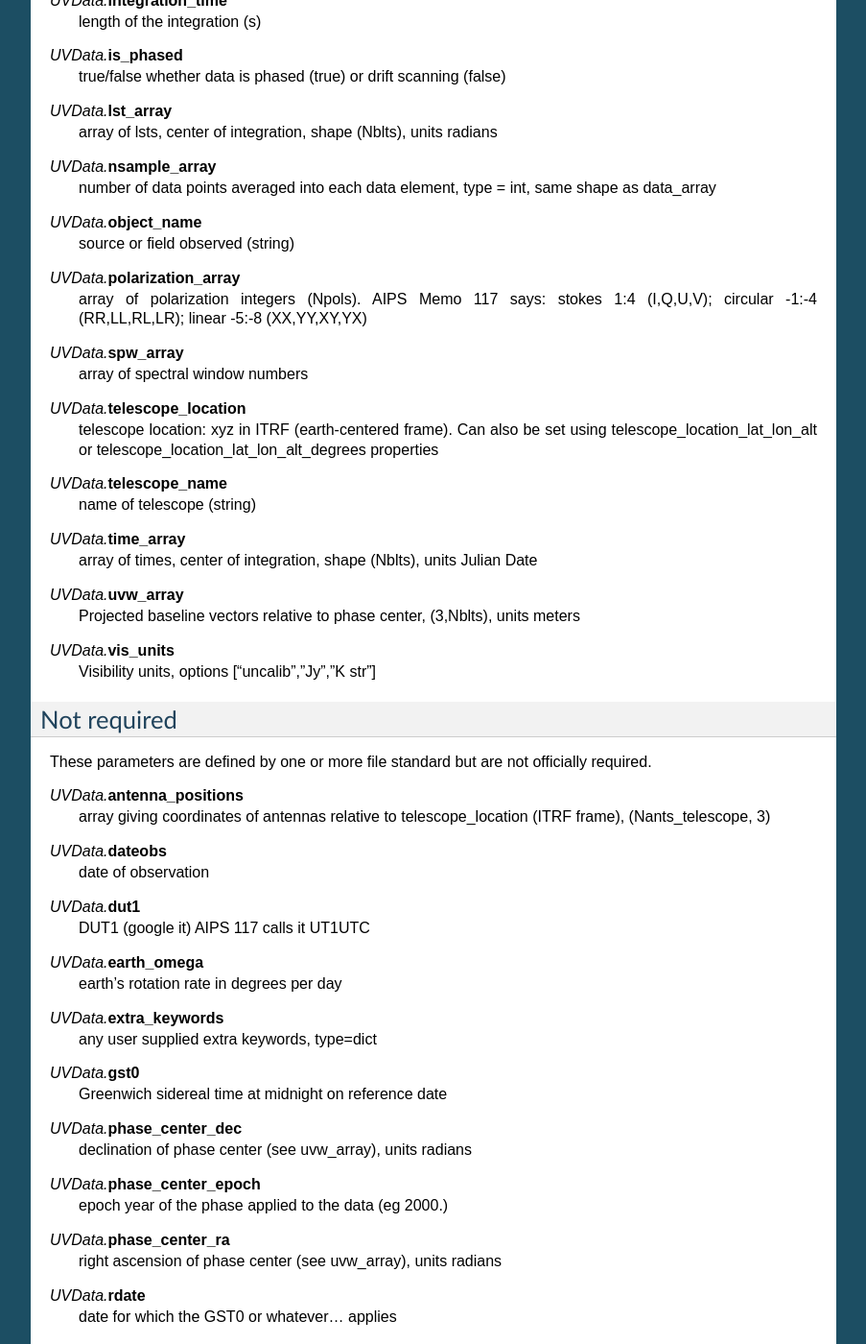
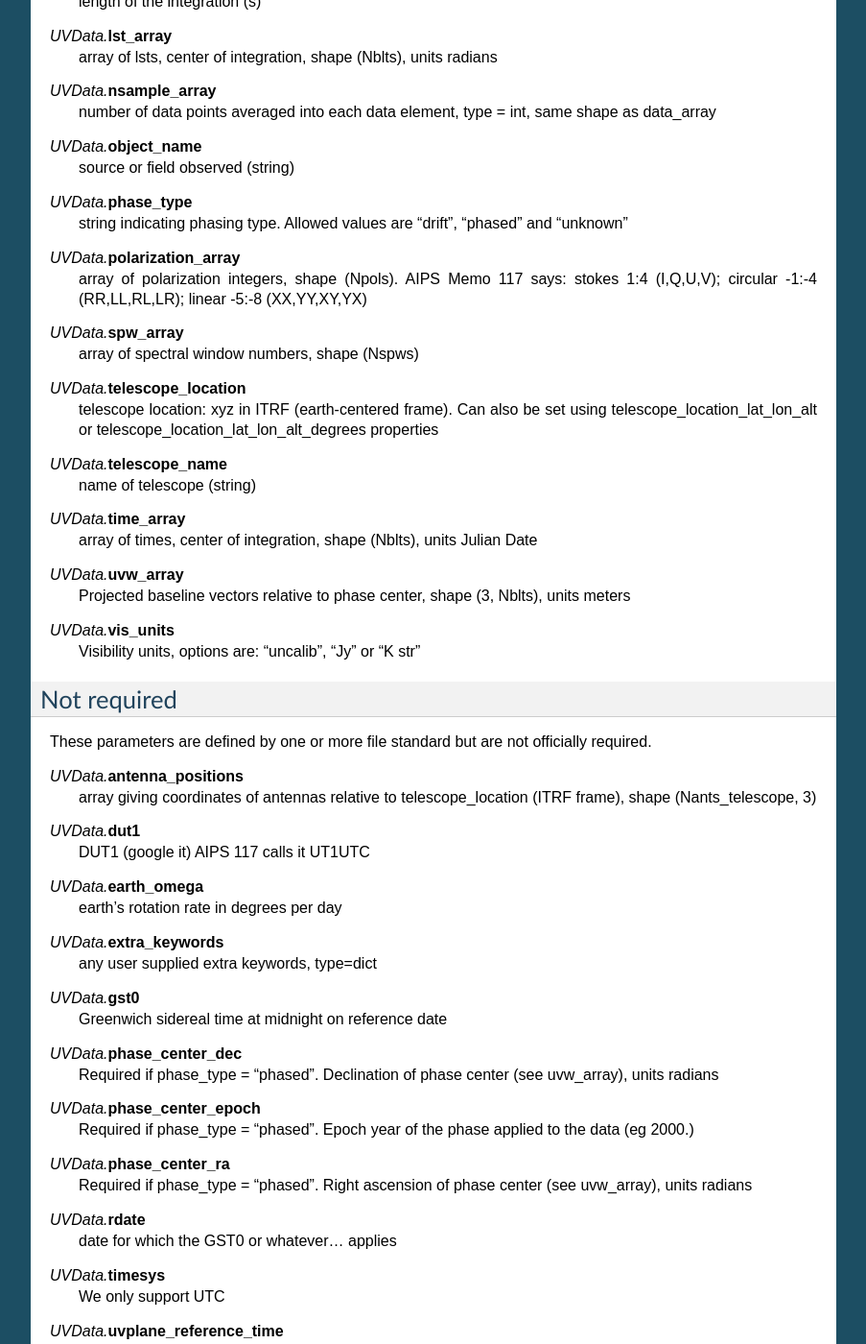
Before and after one commit to RadioAstronomySoftwareGroup/pyuvdata, a Sphinx documentation site: the page built from docs/parameters.rst, in a window 1280 px wide and 1400 px high, scrolled down 1454 px. Shown: the whole window at 96% size, without its empty margins (198-1101 px from the left). Built offline with Sphinx 7.4.7, drawn with Linux system fonts in a browser that asks for light colours; some of the changed text lies outside the part shown.

Commit message:
update parameters.rst

```diff
--- a/docs/parameters.rst
+++ b/docs/parameters.rst
@@ -57,7 +57,7 @@ These parameters are required to make most kinds of uv data files.  In many case
      boolean flag, True is flagged, same shape as data_array.
 
 *UVData.*\ **freq_array**
-     array of frequencies, shape (Nspws,Nfreqs), units Hz
+     array of frequencies, shape (Nspws, Nfreqs), units Hz
 
 *UVData.*\ **history**
      string of history, units English
@@ -68,9 +68,6 @@ These parameters are required to make most kinds of uv data files.  In many case
 *UVData.*\ **integration_time**
      length of the integration (s)
 
-*UVData.*\ **is_phased**
-     true/false whether data is phased (true) or drift scanning (false)
-
 *UVData.*\ **lst_array**
      array of lsts, center of integration, shape (Nblts), units radians
 
@@ -80,11 +77,14 @@ These parameters are required to make most kinds of uv data files.  In many case
 *UVData.*\ **object_name**
      source or field observed (string)
 
+*UVData.*\ **phase_type**
+     string indicating phasing type. Allowed values are "drift", "phased" and "unknown"
+
 *UVData.*\ **polarization_array**
-     array of polarization integers (Npols). AIPS Memo 117 says: stokes 1:4 (I,Q,U,V);  circular -1:-4 (RR,LL,RL,LR); linear -5:-8 (XX,YY,XY,YX)
+     array of polarization integers, shape (Npols). AIPS Memo 117 says: stokes 1:4 (I,Q,U,V);  circular -1:-4 (RR,LL,RL,LR); linear -5:-8 (XX,YY,XY,YX)
 
 *UVData.*\ **spw_array**
-     array of spectral window numbers
+     array of spectral window numbers, shape (Nspws)
 
 *UVData.*\ **telescope_location**
      telescope location: xyz in ITRF (earth-centered frame). Can also be set using telescope_location_lat_lon_alt or telescope_location_lat_lon_alt_degrees properties
@@ -96,10 +96,10 @@ These parameters are required to make most kinds of uv data files.  In many case
      array of times, center of integration, shape (Nblts), units Julian Date
 
 *UVData.*\ **uvw_array**
-     Projected baseline vectors relative to phase center, (3,Nblts), units meters
+     Projected baseline vectors relative to phase center, shape (3, Nblts), units meters
 
 *UVData.*\ **vis_units**
-     Visibility units, options ["uncalib","Jy","K str"]
+     Visibility units, options are: "uncalib", "Jy" or "K str"
 
 Not required
 ----------------
@@ -107,10 +107,7 @@ These parameters are defined by one or more file standard but are not officially
 
 
 *UVData.*\ **antenna_positions**
-     array giving coordinates of antennas relative to telescope_location (ITRF frame), (Nants_telescope, 3)
-
-*UVData.*\ **dateobs**
-     date of observation
+     array giving coordinates of antennas relative to telescope_location (ITRF frame), shape (Nants_telescope, 3)
 
 *UVData.*\ **dut1**
      DUT1 (google it) AIPS 117 calls it UT1UTC
@@ -125,13 +122,13 @@ These parameters are defined by one or more file standard but are not officially
      Greenwich sidereal time at midnight on reference date
 
 *UVData.*\ **phase_center_dec**
-     declination of phase center (see uvw_array), units radians
+     Required if phase_type = "phased". Declination of phase center (see uvw_array), units radians
 
 *UVData.*\ **phase_center_epoch**
-     epoch year of the phase applied to the data (eg 2000.)
+     Required if phase_type = "phased". Epoch year of the phase applied to the data (eg 2000.)
 
 *UVData.*\ **phase_center_ra**
-     right ascension of phase center (see uvw_array), units radians
+     Required if phase_type = "phased". Right ascension of phase center (see uvw_array), units radians
 
 *UVData.*\ **rdate**
      date for which the GST0 or whatever... applies
@@ -143,9 +140,9 @@ These parameters are defined by one or more file standard but are not officially
      FHD thing we do not understand, something about the time at which the phase center is normal to the chosen UV plane for phasing
 
 *UVData.*\ **zenith_dec**
-     dec of zenith. units: radians, shape (Nblts)
+     Required if phase_type = "drift". Declination of zenith. units: radians, shape (Nblts)
 
 *UVData.*\ **zenith_ra**
-     ra of zenith. units: radians, shape (Nblts)
+     Required if phase_type = "drift". Right ascension of zenith. units: radians, shape (Nblts)
 
-last updated: 2016-08-30
+last updated: 2016-08-31
```
Also changed, not shown: other parts of docs/parameters.rst (+1 -1 lines).
